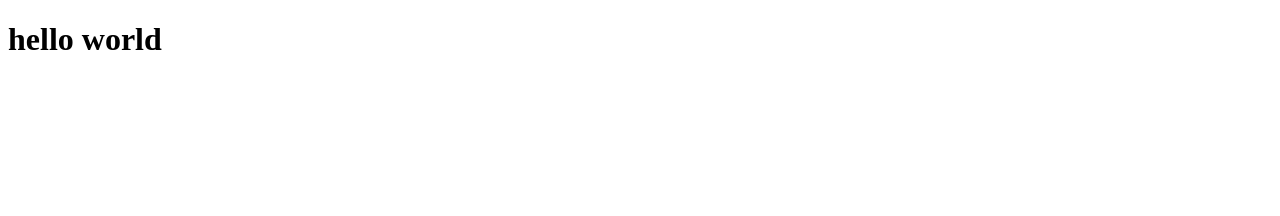
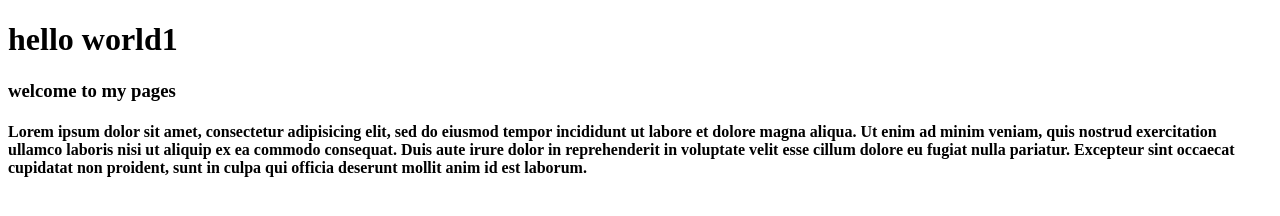
Before and after one commit to flashday24/flashday, a plain HTML site: page index.html in a window 1280 px wide. Drawn offline with Linux system fonts and the light colour scheme.

Commit message:
i add some text to the page

```diff
--- a/index.html
+++ b/index.html
@@ -6,6 +6,13 @@
 	<title>first webpage</title>
 </head>
 <body>
-	<h1>hello world</h1>
+	<h1>hello world1 </h1>
+	<h3>welcome to my pages</h3>
+	<h4>Lorem ipsum dolor sit amet, consectetur adipisicing elit, sed do eiusmod
+	tempor incididunt ut labore et dolore magna aliqua. Ut enim ad minim veniam,
+	quis nostrud exercitation ullamco laboris nisi ut aliquip ex ea commodo
+	consequat. Duis aute irure dolor in reprehenderit in voluptate velit esse
+	cillum dolore eu fugiat nulla pariatur. Excepteur sint occaecat cupidatat non
+	proident, sunt in culpa qui officia deserunt mollit anim id est laborum.</h4>
 </body>
 </html>
```
